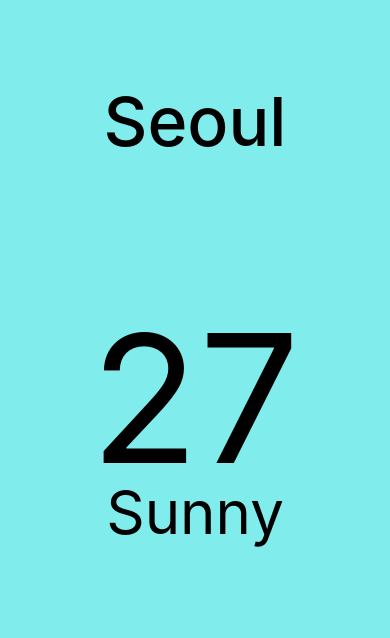
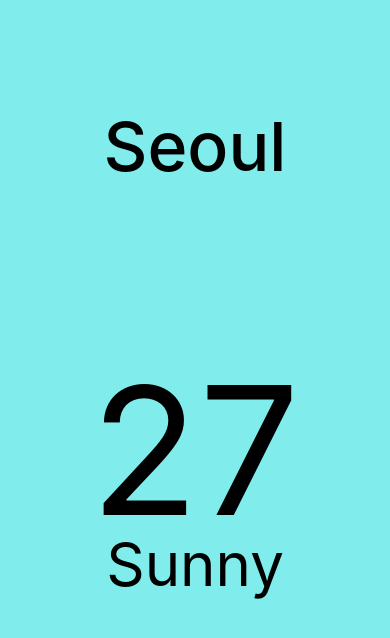
Before and after one commit to 5urf/HakWeather, a React Native app: screen / in a window 390 px wide. Shown: the top 638 px of the page. Built offline with nearby package versions, Linux system fonts and the light colour scheme.

Commit message:
Styles part Two

```diff
--- a/App.js
+++ b/App.js
@@ -1,6 +1,10 @@
 import { StatusBar } from "expo-status-bar";
 import React from "react";
-import { View, Text, StyleSheet } from "react-native";
+import { View, Text, StyleSheet, ScrollView, Dimensions } from "react-native";
+// Dimensions 기계 스크린 width 나 height 얻을 수 있음
+const { width: SCREEN_WIDTH } = Dimensions.get("window");
+
+console.log(SCREEN_WIDTH);
 
 export default function App() {
   return (
@@ -10,12 +14,30 @@
       <View style={styles.city}>
         <Text style={styles.cityName}>Seoul</Text>
       </View>
-      <View style={styles.weather}>
+      {/* 스크롤 기능 가능하게함 */}
+      <ScrollView
+        horizontal
+        pagingEnabled
+        showsHorizontalScrollIndicator={false}
+        contentContainerStyle={styles.weather}
+      >
         <View style={styles.day}>
           <Text style={styles.temp}>27</Text>
           <Text style={styles.description}>Sunny</Text>
         </View>
-      </View>
+        <View style={styles.day}>
+          <Text style={styles.temp}>27</Text>
+          <Text style={styles.description}>Sunny</Text>
+        </View>
+        <View style={styles.day}>
+          <Text style={styles.temp}>27</Text>
+          <Text style={styles.description}>Sunny</Text>
+        </View>
+        <View style={styles.day}>
+          <Text style={styles.temp}>27</Text>
+          <Text style={styles.description}>Sunny</Text>
+        </View>
+      </ScrollView>
     </View>
   );
 }
@@ -34,11 +56,9 @@
     fontSize: 68,
     fontWeight: "500",
   },
-  weather: {
-    flex: 3,
-  },
+  weather: {},
   day: {
-    flex: 1,
+    width: SCREEN_WIDTH,
     alignItems: "center",
   },
   temp: {
```
